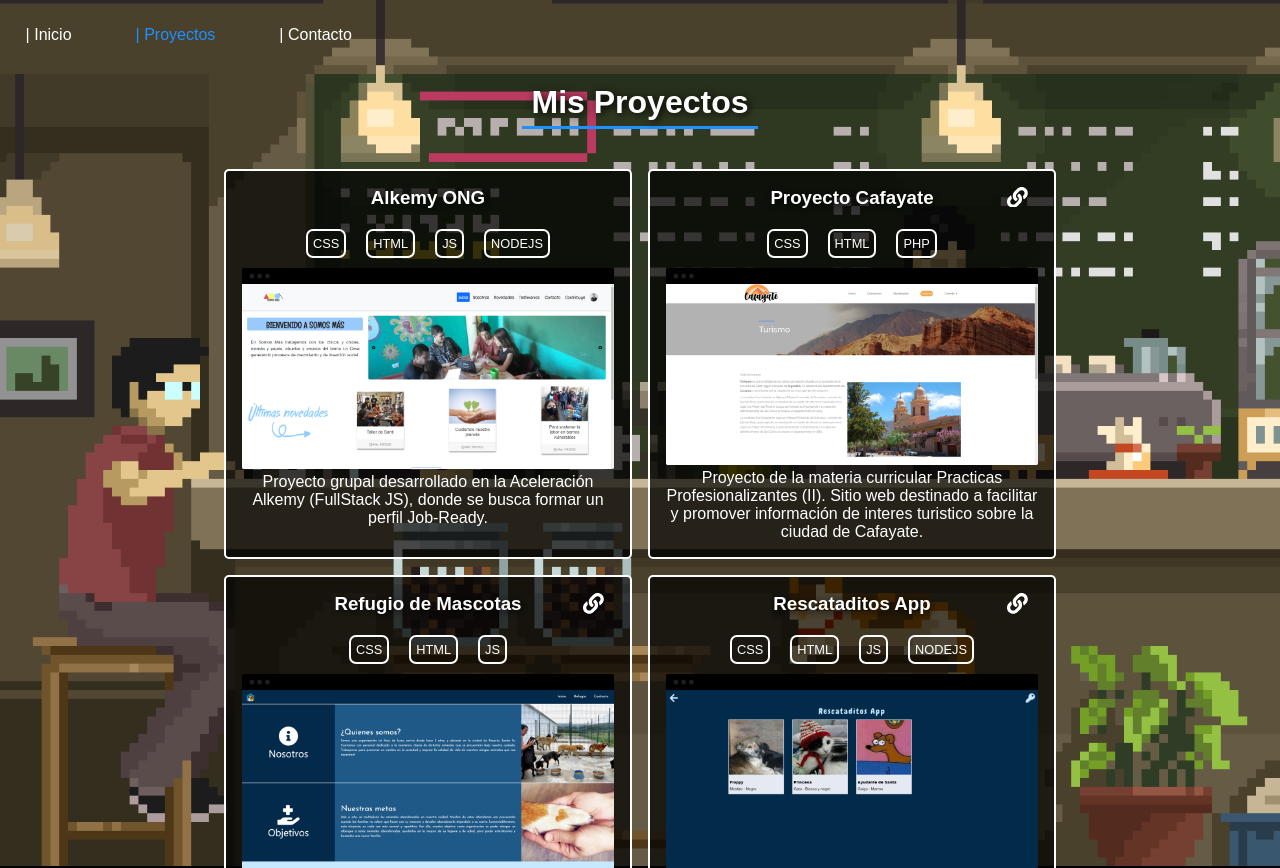
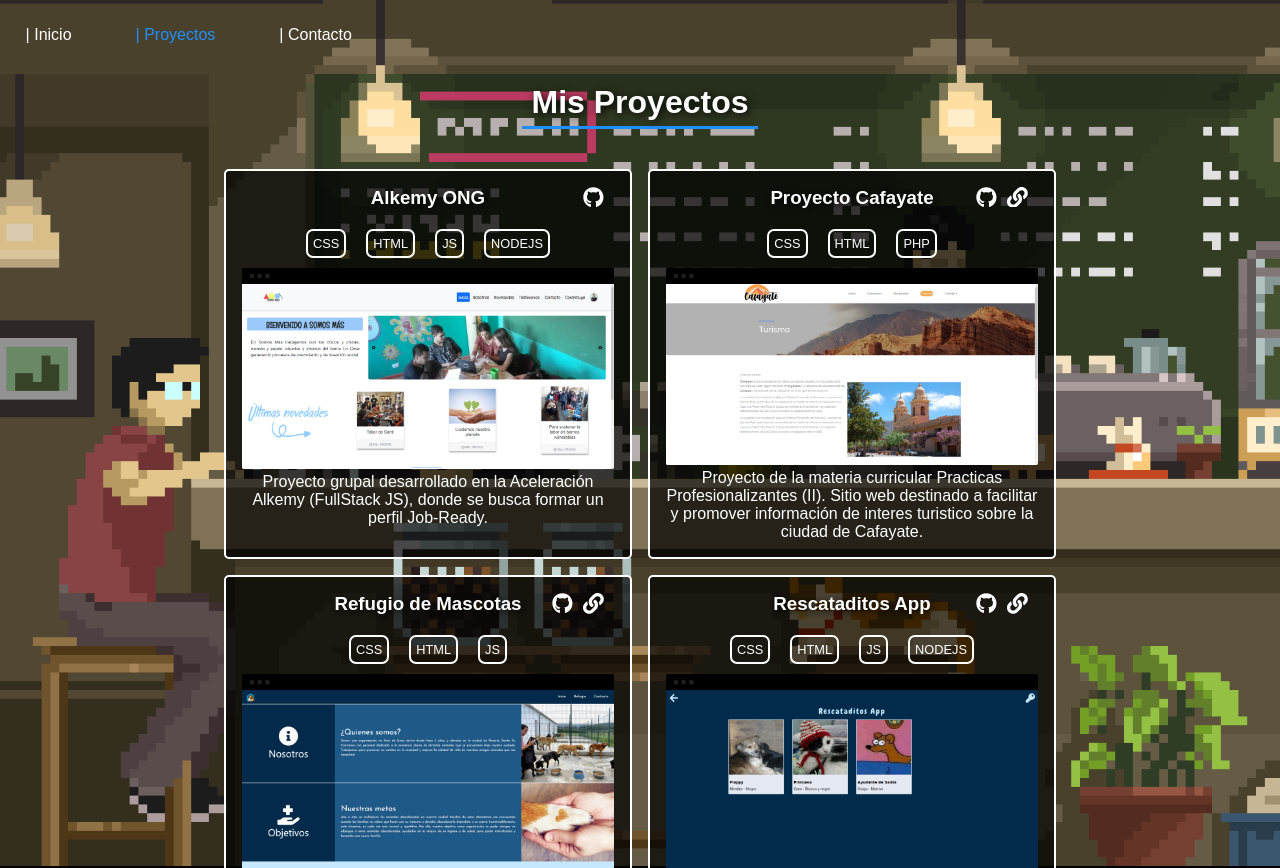
Before and after one commit to fvkugit/miweb, a React (Create React App) app: page /proyectos in a window 1280 px wide. Shown: the top 868 px of the page. Built offline with nearby package versions, Linux system fonts and the light colour scheme.

Commit message:
Fixed repo icon on projects

```diff
--- a/src/components/Proyectos.js
+++ b/src/components/Proyectos.js
@@ -1,7 +1,7 @@
 import React from "react";
 import { PROYECTS } from '../data/proyects';
 
-import { FaLink } from 'react-icons/fa';
+import { FaLink, FaGithub } from 'react-icons/fa';
 
 export default function Proyectos() {
   return (
@@ -14,7 +14,7 @@ export default function Proyectos() {
               <div className="project-title">
                 <h3 className="shadow-1">{project.title}</h3>
                 <div className="project-buttons project-git">
-                  { project.repo && <a href={project.repo} target="_blank" rel="noreferrer"><i className="devicon-github-original shadow-1 k-icon"></i></a>}
+                  { project.repo && <a href={project.repo} target="_blank" rel="noreferrer"><FaGithub className="shadow-1 k-icon"/></a>}
                   { project.demo && <a href={project.demo} target="_blank" rel="noreferrer"><FaLink className="shadow-1 k-icon"/></a>}
                 </div>
               </div>
```
